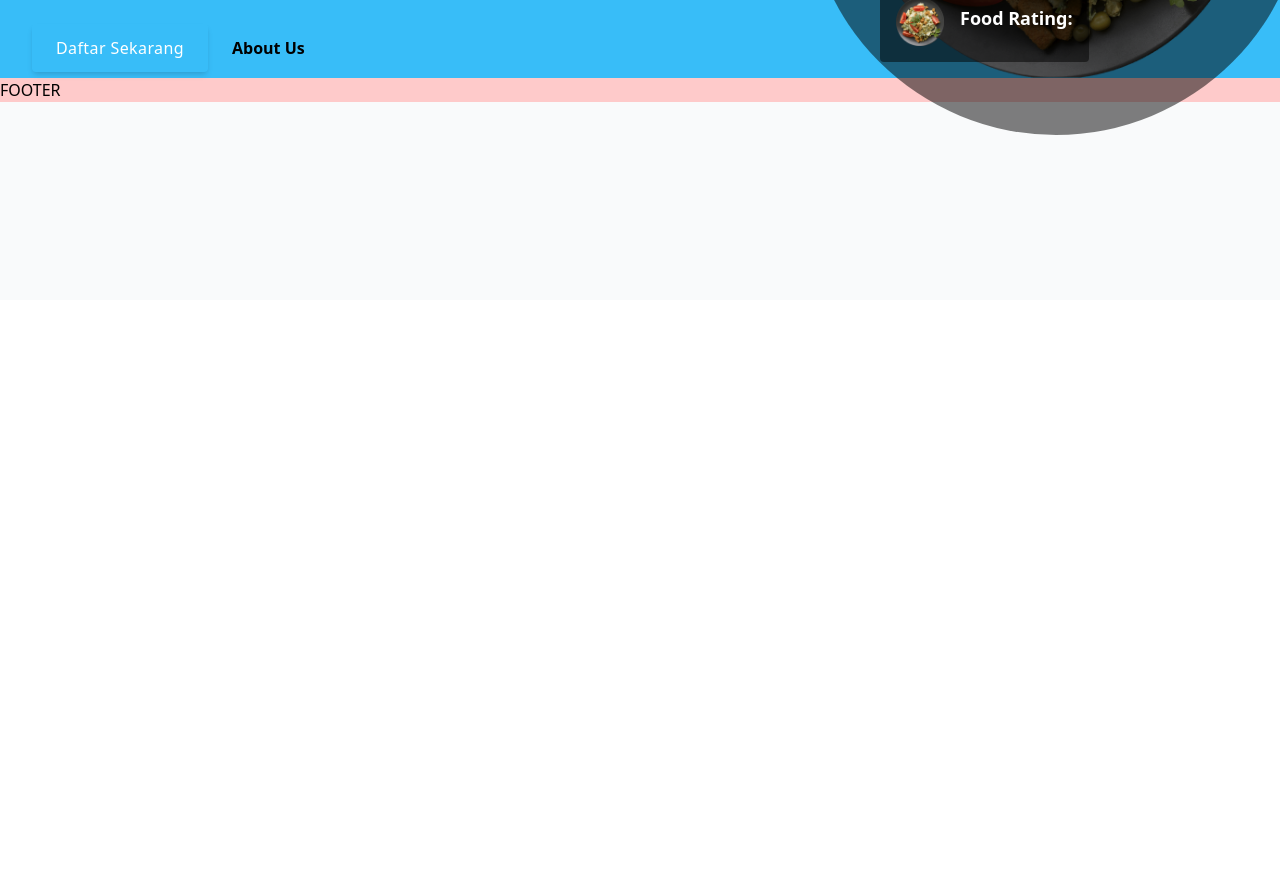
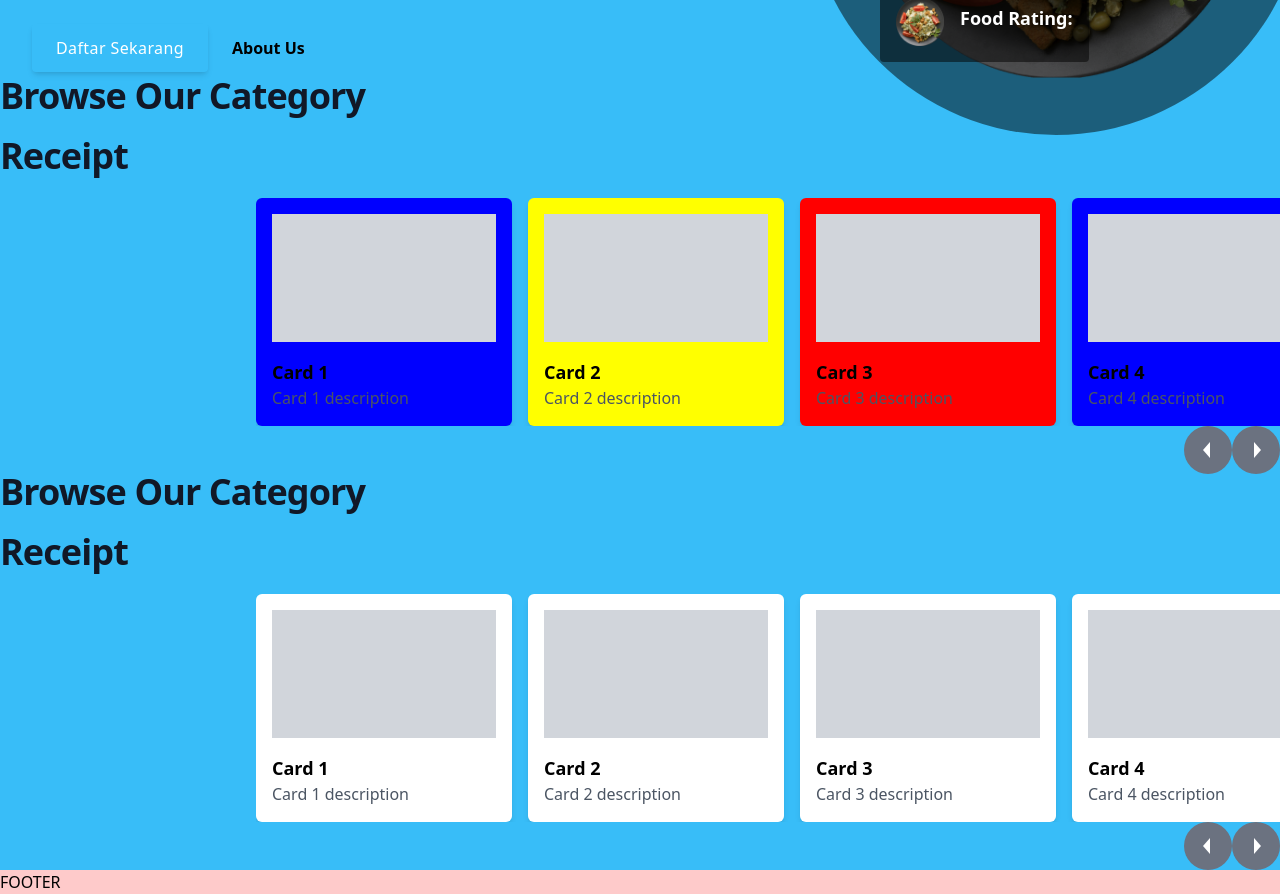
Before and after one commit to sulkhan10/fancy-food-web-vue, a Vue app in the folder client/: page / in a window 1280 px wide. Shown: the part 500-1394 px from the top of the page. Before the commit the page ends 800 px from the top, so only its background shows below. Built offline with nearby package versions, Linux system fonts and the light colour scheme.

Commit message:
feat : layout home carousel

```diff
--- /dev/null
+++ b/client/src/components/HomeCarousel.vue
@@ -0,0 +1,98 @@
+<template>
+    <div>
+        <h2
+          class="max-w-lg mb-6 font-sans text-3xl font-bold tracking-tight text-gray-900 sm:text-4xl sm:leading-none"
+        >
+          Browse Our Category
+        </h2>
+        <h2
+          class="max-w-lg mb-6 font-sans text-3xl font-bold tracking-tight text-gray-900 sm:text-4xl sm:leading-none"
+        >
+          Receipt
+        </h2>
+    </div>
+    <div class="overflow-x-hidden ">
+      <div class="flex justify-between">
+
+        <div ref="cardsContainer" class="ml-64  flex overflow-x-auto [&::-webkit-scrollbar]:hidden [-ms-overflow-style:'none'] [scrollbar-width:'none']" >
+          <div class="flex-shrink-0">
+            <div ref="cardsList" class="flex space-x-4">
+              <!-- Cards loop -->
+              <div v-for="(card, index) in cards" :key="index" ref="card" class="w-64 bg-white rounded-md shadow-md p-4" :style="`background-color: ${card.color}`">
+                <div class="bg-gray-300 h-32"></div> <!-- Placeholder Card Image -->
+                <div class="mt-4">
+                  <!-- Card Content Here -->
+                  <h3 class="text-lg font-semibold">{{ card.title }}</h3>
+                  <p class="text-gray-600">{{ card.description }}</p>
+                </div>
+              </div>
+            </div>
+          </div>
+        </div>
+
+      </div>
+    </div>
+    <div class="flex justify-end">
+      <button @click="scrollLeft" class="bg-gray-500 text-white rounded-full w-12 h-12 flex items-center justify-center focus:outline-none">
+        <svg class="w-6 h-6" viewBox="0 0 24 24" fill="currentColor">
+          <path d="M14 20l-7-8 7-8v16z"></path>
+        </svg>
+      </button>
+      <button @click="scrollRight" class="bg-gray-500 text-white rounded-full w-12 h-12 flex items-center justify-center focus:outline-none">
+        <svg class="w-6 h-6" viewBox="0 0 24 24" fill="currentColor">
+          <path d="M10 20l7-8-7-8v16z"></path>
+        </svg>
+      </button>
+    </div>
+  </template>
+
+  <script>
+  export default {
+    data() {
+      return {
+        cards: [], // Array to store cards data
+        currentIndex: 0, // Current index of the cards
+        cardsPerPage: 3, // Number of cards to display per page
+        colors: ["yellow", "blue", "red"], // List of colors for card background
+
+      };
+    },
+    mounted() {
+      // Fetch cards data from API or set it statically
+      // Example:
+      // axios.get('https://api.example.com/cards')
+      //   .then(response => {
+      //     this.cards = response.data;
+      //   })
+      //   .catch(error => {
+      //     console.error(error);
+      //   });
+
+      // Static cards data for demonstration
+      this.cards = Array.from({ length: 10 }, (_, index) => ({
+        id: index + 1,
+        title: `Card ${index + 1}`,
+        description: `Card ${index + 1} description`,
+        color: this.colors[Math.floor(Math.random() * this.colors.length)], // Randomly select a color from the list
+
+        // Add more properties for card content as needed
+      }));
+    },
+    methods: {
+      scrollRight() {
+        const cardWidth = this.$refs.card[0].offsetWidth;
+        if (this.currentIndex + this.cardsPerPage < this.cards.length) {
+          this.currentIndex++;
+          this.$refs.cardsContainer.scrollLeft += cardWidth;
+        }
+      },
+      scrollLeft() {
+        const cardWidth = this.$refs.card[0].offsetWidth;
+        if (this.currentIndex > 0) {
+          this.currentIndex--;
+          this.$refs.cardsContainer.scrollLeft -= cardWidth;
+        }
+      },
+    },
+  };
+  </script>
--- /dev/null
+++ b/client/src/components/HomeTile.vue
@@ -0,0 +1,94 @@
+<template>
+    <div>
+        <h2
+          class="max-w-lg mb-6 font-sans text-3xl font-bold tracking-tight text-gray-900 sm:text-4xl sm:leading-none"
+        >
+          Browse Our Category
+        </h2>
+        <h2
+          class="max-w-lg mb-6 font-sans text-3xl font-bold tracking-tight text-gray-900 sm:text-4xl sm:leading-none"
+        >
+          Receipt
+        </h2>
+    </div>
+    <div class="overflow-x-hidden ">
+      <div class="flex justify-between">
+
+        <div ref="cardsContainer" class="ml-64  flex overflow-x-auto [&::-webkit-scrollbar]:hidden [-ms-overflow-style:'none'] [scrollbar-width:'none']" >
+          <div class="flex-shrink-0">
+            <div ref="cardsList" class="flex space-x-4">
+              <!-- Cards loop -->
+              <div v-for="(card, index) in cards" :key="index" ref="card" class="w-64 bg-white rounded-md shadow-md p-4">
+                <div class="bg-gray-300 h-32"></div> <!-- Placeholder Card Image -->
+                <div class="mt-4">
+                  <!-- Card Content Here -->
+                  <h3 class="text-lg font-semibold">{{ card.title }}</h3>
+                  <p class="text-gray-600">{{ card.description }}</p>
+                </div>
+              </div>
+            </div>
+          </div>
+        </div>
+
+      </div>
+    </div>
+    <div class="flex justify-end">
+      <button @click="scrollLeft" class="bg-gray-500 text-white rounded-full w-12 h-12 flex items-center justify-center focus:outline-none">
+        <svg class="w-6 h-6" viewBox="0 0 24 24" fill="currentColor">
+          <path d="M14 20l-7-8 7-8v16z"></path>
+        </svg>
+      </button>
+      <button @click="scrollRight" class="bg-gray-500 text-white rounded-full w-12 h-12 flex items-center justify-center focus:outline-none">
+        <svg class="w-6 h-6" viewBox="0 0 24 24" fill="currentColor">
+          <path d="M10 20l7-8-7-8v16z"></path>
+        </svg>
+      </button>
+    </div>
+  </template>
+
+  <script>
+  export default {
+    data() {
+      return {
+        cards: [], // Array to store cards data
+        currentIndex: 0, // Current index of the cards
+        cardsPerPage: 3, // Number of cards to display per page
+      };
+    },
+    mounted() {
+      // Fetch cards data from API or set it statically
+      // Example:
+      // axios.get('https://api.example.com/cards')
+      //   .then(response => {
+      //     this.cards = response.data;
+      //   })
+      //   .catch(error => {
+      //     console.error(error);
+      //   });
+
+      // Static cards data for demonstration
+      this.cards = Array.from({ length: 10 }, (_, index) => ({
+        id: index + 1,
+        title: `Card ${index + 1}`,
+        description: `Card ${index + 1} description`,
+        // Add more properties for card content as needed
+      }));
+    },
+    methods: {
+      scrollRight() {
+        const cardWidth = this.$refs.card[0].offsetWidth;
+        if (this.currentIndex + this.cardsPerPage < this.cards.length) {
+          this.currentIndex++;
+          this.$refs.cardsContainer.scrollLeft += cardWidth;
+        }
+      },
+      scrollLeft() {
+        const cardWidth = this.$refs.card[0].offsetWidth;
+        if (this.currentIndex > 0) {
+          this.currentIndex--;
+          this.$refs.cardsContainer.scrollLeft -= cardWidth;
+        }
+      },
+    },
+  };
+  </script>
--- a/client/src/views/HomeView.vue
+++ b/client/src/views/HomeView.vue
@@ -1,9 +1,13 @@
 <script setup>
 import HomeHero from '../components/HomeHero.vue'
+import HomeCarousel from '../components/HomeCarousel.vue'
+import HomeTile from '../components/HomeTile.vue'
 </script>
 <template>
   <div class="pt-32 mih-h-screen bg-sky-400">
 
     <HomeHero />
+    <HomeCarousel />
+    <HomeTile />
   </div>
 </template>
```
